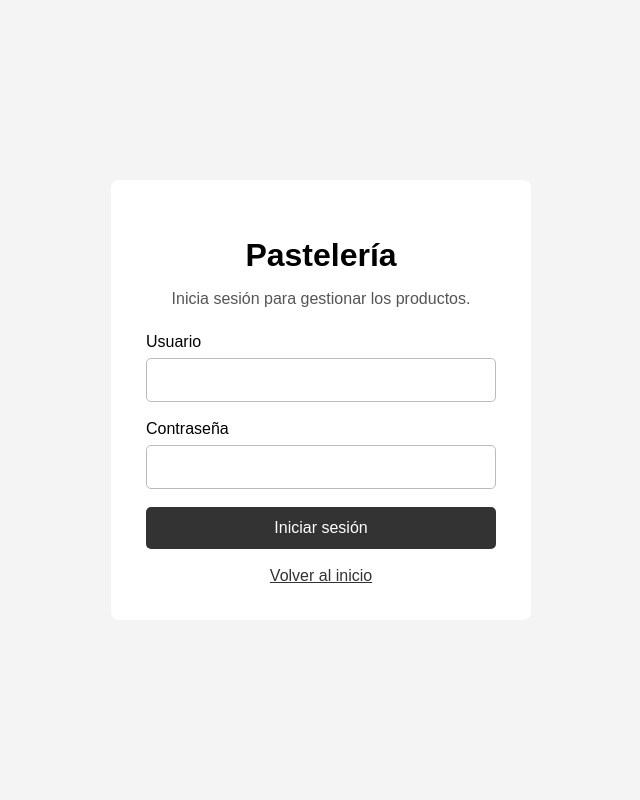
After one commit to Mausgier/App-PASTELERIA-113-4A, a Django app: page /login/ in a window 1280 px wide. The commit adds this page. Shown: the whole page, without its empty margins (319-959 px from the left). Run offline with Django 5.2, Linux system fonts and the light colour scheme.

Commit message:
Implementar Login y Autenticacion Mediante Token

```diff
--- /dev/null
+++ b/pasteleria_app/templates/pasteleria_app/login.html
@@ -0,0 +1,192 @@
+
+<!DOCTYPE html>
+<html lang="es">
+
+<head>
+    <meta charset="UTF-8">
+    <meta name="viewport" content="width=device-width, initial-scale=1.0">
+
+    <title>Pastelería - Iniciar Sesión</title>
+
+    <style>
+        * {
+            box-sizing: border-box;
+        }
+
+        body {
+            font-family: Arial, sans-serif;
+            background-color: #f4f4f4;
+            margin: 0;
+            min-height: 100vh;
+            display: flex;
+            align-items: center;
+            justify-content: center;
+            padding: 20px;
+        }
+
+        .contenedor {
+            background-color: white;
+            width: 100%;
+            max-width: 420px;
+            padding: 35px;
+            border-radius: 8px;
+            text-align: center;
+        }
+
+        h1 {
+            margin-bottom: 8px;
+        }
+
+        p {
+            color: #555;
+        }
+
+        form {
+            text-align: left;
+            margin-top: 25px;
+        }
+
+        label {
+            display: block;
+            margin-bottom: 7px;
+        }
+
+        input {
+            display: block;
+            width: 100%;
+            padding: 12px;
+            margin-bottom: 18px;
+            border: 1px solid #bbb;
+            border-radius: 5px;
+            font: inherit;
+        }
+
+        button {
+            width: 100%;
+            padding: 12px;
+            background-color: #333;
+            color: white;
+            border: none;
+            border-radius: 5px;
+            font: inherit;
+            cursor: pointer;
+        }
+
+        button:hover {
+            background-color: #555;
+        }
+
+        #mensaje {
+            margin-top: 18px;
+        }
+
+        #mensaje.error {
+            color: #b91c1c;
+        }
+
+        #mensaje.exito {
+            color: #166534;
+        }
+
+        a {
+            color: #333;
+        }
+    </style>
+</head>
+
+<body>
+
+    <main class="contenedor">
+
+        <h1>Pastelería</h1>
+        <p>Inicia sesión para gestionar los productos.</p>
+
+        <form id="formLogin">
+            {% csrf_token %}
+
+            <label for="username">Usuario</label>
+            <input
+                type="text"
+                id="username"
+                name="username"
+                required
+                autocomplete="username"
+            >
+
+            <label for="password">Contraseña</label>
+            <input
+                type="password"
+                id="password"
+                name="password"
+                required
+                autocomplete="current-password"
+            >
+
+            <button type="submit">Iniciar sesión</button>
+        </form>
+
+        <p id="mensaje" role="status" aria-live="polite"></p>
+
+        <a href="{% url 'pasteleria_app:inicio' %}">
+            Volver al inicio
+        </a>
+
+    </main>
+
+    <script>
+        const formulario = document.getElementById('formLogin');
+        const mensaje = document.getElementById('mensaje');
+
+        formulario.addEventListener('submit', async function(event) {
+
+            event.preventDefault();
+
+            const username = document.getElementById('username').value;
+            const password = document.getElementById('password').value;
+
+            const csrfToken = document.querySelector(
+                '[name=csrfmiddlewaretoken]'
+            ).value;
+
+            mensaje.textContent = '';
+            mensaje.className = '';
+
+            try {
+                const respuesta = await fetch('/api/login/', {
+                    method: 'POST',
+                    headers: {
+                        'Content-Type': 'application/json',
+                        'Accept': 'application/json',
+                        'X-CSRFToken': csrfToken
+                    },
+                    body: JSON.stringify({
+                        username: username,
+                        password: password
+                    })
+                });
+
+                const datos = await respuesta.json();
+
+                if (respuesta.ok) {
+                    sessionStorage.setItem('token', datos.token);
+
+                    mensaje.textContent = 'Inicio de sesión correcto.';
+                    mensaje.className = 'exito';
+
+                    window.location.href = '/productos/';
+                } else {
+                    mensaje.textContent =
+                        datos.error || 'Error al iniciar sesión.';
+                    mensaje.className = 'error';
+                }
+
+            } catch (error) {
+                mensaje.textContent =
+                    'No se pudo conectar con el servidor.';
+                mensaje.className = 'error';
+            }
+        });
+    </script>
+
+</body>
+</html>
--- a/pasteleria_app/urls.py
+++ b/pasteleria_app/urls.py
@@ -61,4 +61,20 @@ urlpatterns = [
     # https://docs.djangoproject.com/en/5.0/topics/http/urls/#path-converters
     #
     path('productos/<int:id>/eliminar/', views.eliminar_producto, name='eliminar_producto'),
+    #
+    # Página de inicio de sesión.
+    #
+    path('login/', views.login_pagina, name='login_pagina'),
+    #
+    # Cierre de sesión.
+    #
+    path('logout/', views.logout_pagina, name='logout_pagina'),
+    #
+    # API REST para iniciar sesión.
+    #
+    path('api/login/', views.LoginAPIView.as_view(), name='login_api'),
+    #
+    # API REST para verificar el token.
+    #
+    path('api/perfil/', views.PerfilAPIView.as_view(), name='api_perfil'),
 ]
--- a/pasteleria_app/views.py
+++ b/pasteleria_app/views.py
@@ -2,6 +2,23 @@ from django.shortcuts import render, redirect, get_object_or_404
 from .models import Producto
 from .forms import ProductoForm
 
+from django.contrib.auth import (
+    authenticate,
+    login as iniciar_sesion,
+    logout as cerrar_sesion,
+)
+from django.contrib.auth.decorators import login_required
+from django.views.decorators.http import require_POST
+from django.views.decorators.csrf import csrf_protect
+from django.utils.decorators import method_decorator
+
+from rest_framework.views import APIView
+from rest_framework.response import Response
+from rest_framework import status
+from rest_framework.parsers import JSONParser
+from rest_framework.authtoken.models import Token
+from rest_framework.authentication import TokenAuthentication
+from rest_framework.permissions import AllowAny, IsAuthenticated
 
 #
 # INICIO
@@ -24,6 +41,7 @@ def inicio(request):
 # LISTAR_PRODUCTOS
 # Vista encargada de mostrar la pagina responsable de permitir el poder consultar y mostrar los productos almacenados dentro de la base de datos.
 #
+@login_required
 def listar_productos(request):
 
     #
@@ -49,6 +67,7 @@ def listar_productos(request):
 # CREAR_PRODUCTO
 # Vista encargada de mostrar la pagina responsable de permitir recibir, validar y guardar nuevos productos dentro de la base de datos.
 #
+@login_required
 def crear_producto(request):
 
     #
@@ -106,6 +125,7 @@ def crear_producto(request):
 # DETALLE_PRODUCTO
 # Vista encargada de mostrar la pagina responsable de permitir el poder consultar y mostrar la informacion de un producto especifico mediante su identificador 'id'.
 #
+@login_required
 def detalle_producto(request, id):
 
     #
@@ -142,6 +162,7 @@ def detalle_producto(request, id):
 # EDITAR_PRODUCTO
 # Vista encargada de mostrar la pagina responsable de permitir consultar, validar y actualizar la informacion de un producto existente.
 #
+@login_required
 def editar_producto(request, id):
 
     #
@@ -218,6 +239,7 @@ def editar_producto(request, id):
 # ELIMINAR_PRODUCTO
 # Vista encargada de mostrar la pagina responsable de permitir consultar y eliminar un producto existente, previamente con confirmacion del usuario.
 #
+@login_required
 def eliminar_producto(request, id):
 
     #
@@ -265,3 +287,98 @@ def eliminar_producto(request, id):
     # 'context' corresponde a un diccionario de valores que añade contexto a la plantilla. En este caso, el unico valor es 'producto'.
     #
     return render(request,'pasteleria_app/eliminar.html',{'producto': producto})
+
+
+# Página HTML de inicio de sesión.
+def login_pagina(request):
+
+    if request.user.is_authenticated:
+        return redirect('pasteleria_app:listar_productos')
+
+    return render(request, 'pasteleria_app/login.html')
+
+
+# API REST para autenticar usuarios.
+@method_decorator(csrf_protect, name='dispatch')
+class LoginAPIView(APIView):
+
+    authentication_classes = []
+    permission_classes = [AllowAny]
+    parser_classes = [JSONParser]
+
+    def post(self, request):
+
+        # Comprobar que se reciba un objeto 'JSON'.
+        if not isinstance(request.data, dict):
+            return Response({
+                'error': 'Debes enviar un objeto JSON.'
+            }, status=status.HTTP_400_BAD_REQUEST)
+
+        # Recibir credenciales.
+        username = request.data.get('username')
+        password = request.data.get('password')
+
+        # Validar campos obligatorios y tipos.
+        if (
+            not isinstance(username, str)
+            or not isinstance(password, str)
+            or not username.strip()
+            or not password
+        ):
+            return Response({
+                'error': 'Debes ingresar usuario y contraseña.'
+            }, status=status.HTTP_400_BAD_REQUEST)
+
+        # Comprobar credenciales mediante 'Django'.
+        usuario = authenticate(
+            request=request._request,
+            username=username.strip(),
+            password=password
+        )
+
+        if usuario is None:
+            return Response({
+                'error': 'Usuario o contraseña incorrectos.'
+            }, status=status.HTTP_401_UNAUTHORIZED)
+
+        # Obtener o crear el token del usuario.
+        token, creado = Token.objects.get_or_create(
+            user=usuario
+        )
+
+        # Iniciar también la sesión tradicional de 'Django'.
+        iniciar_sesion(request._request, usuario)
+
+        return Response({
+            'mensaje': 'Autenticación correcta.',
+            'usuario': usuario.username,
+            'token': token.key
+        }, status=status.HTTP_200_OK)
+
+
+# Cierre de sesión.
+@login_required
+@require_POST
+def logout_pagina(request):
+
+    # Invalidar el token del usuario.
+    Token.objects.filter(user=request.user).delete()
+
+    # Cerrar la sesión de 'Django'.
+    cerrar_sesion(request)
+
+    return redirect('pasteleria_app:login_pagina')
+
+
+# Endpoint protegido para comprobar autenticación.
+class PerfilAPIView(APIView):
+
+    authentication_classes = [TokenAuthentication]
+    permission_classes = [IsAuthenticated]
+
+    def get(self, request):
+
+        return Response({
+            'mensaje': 'Token válido.',
+            'usuario': request.user.username
+        }, status=status.HTTP_200_OK)
```
Also changed, not shown: pasteleria/settings.py (+14 -0 lines), pasteleria_app/templates/pasteleria_app/inicio.html (+32 -4 lines).
